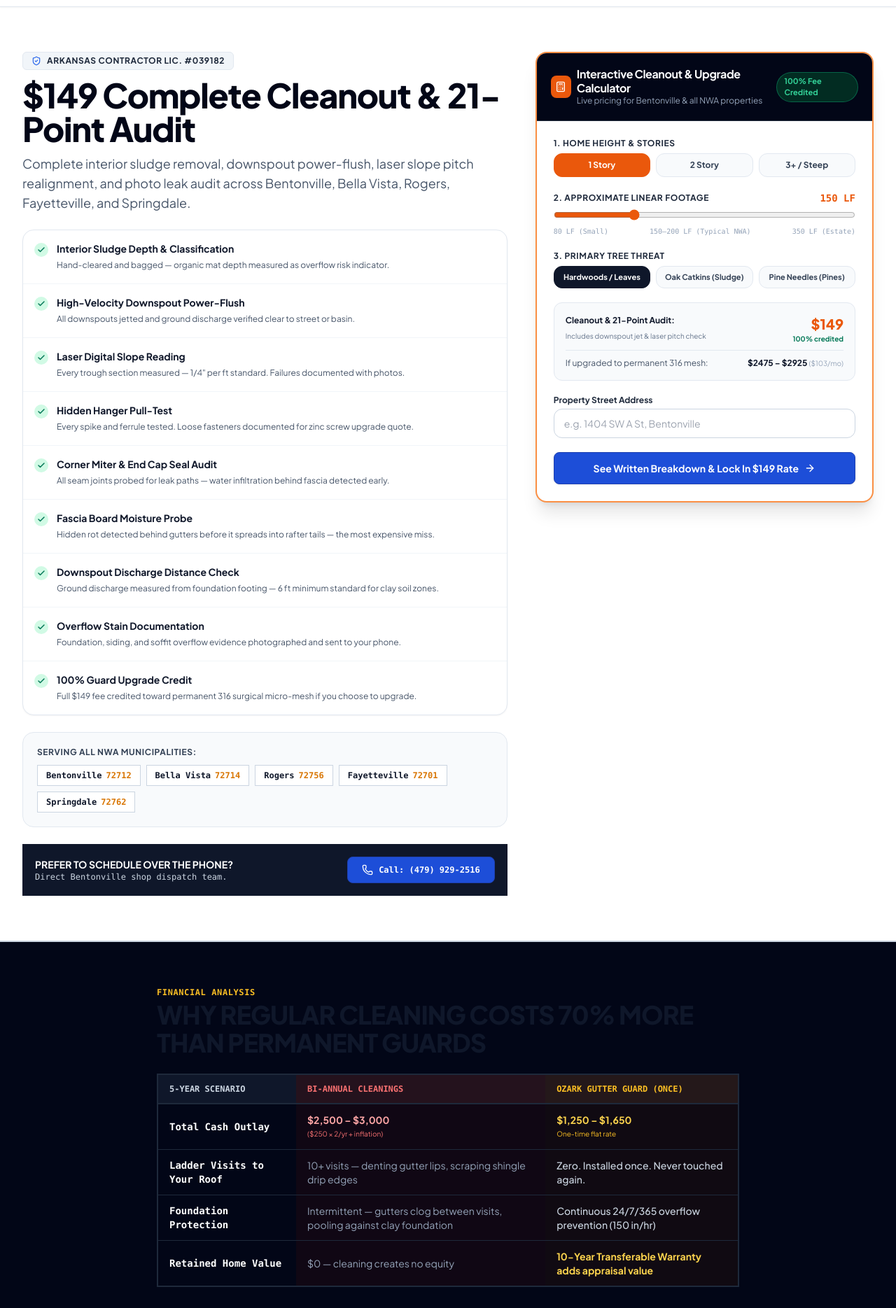
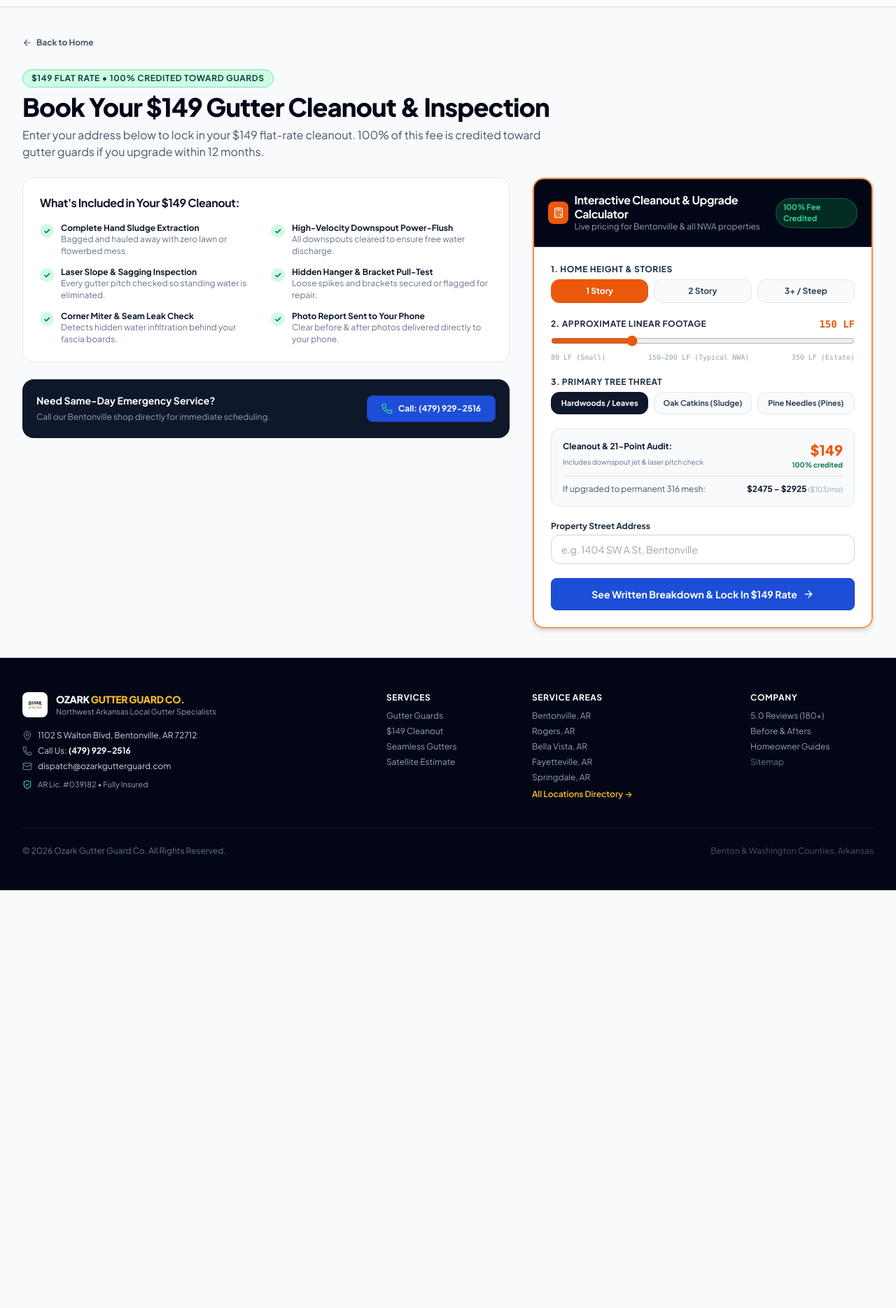
Before and after one commit to deimaxax/ozarkgutterguard, a Next.js app: page /gutter-cleaning in a window 1280 px wide. Shown: the part 100-1969 px from the top of the page at 70% size. After the commit the page ends 1372 px from the top, so only its background shows below. Built offline with nearby package versions, Linux system fonts and the light colour scheme.

Commit message:
refactor(cleaning): put booking form first at the very top of /gutter-cleaning with zero scroll friction

```diff
--- a/src/app/gutter-cleaning/page.tsx
+++ b/src/app/gutter-cleaning/page.tsx
@@ -2,258 +2,111 @@
 
 import React from 'react';
 import Link from 'next/link';
-import { Phone, ArrowRight, Check, ShieldCheck, Wrench, Droplet, Ruler, CheckCircle2 } from 'lucide-react';
+import { Phone, Check, ShieldCheck, ArrowLeft, CheckCircle2 } from 'lucide-react';
 import TopBar from '@/components/TopBar';
 import Header from '@/components/Header';
 import Footer from '@/components/Footer';
-import StickyMobileBar from '@/components/StickyMobileBar';
-import SatelliteEstimator from '@/components/SatelliteEstimator';
 import GutterCleaningCalculator from '@/components/GutterCleaningCalculator';
 
 export default function GutterCleaningPage() {
   const phoneHref = "tel:+14799292516";
   const phoneDisplay = "(479) 929-2516";
 
-  // Service-Specific JSON-LD Schema (LocalBusiness + Service + hasOfferCatalog + areaServed)
-  const serviceSchema = {
-    '@context': 'https://schema.org',
-    '@type': 'Service',
-    serviceType: 'Gutter Cleaning & 21-Point Roof-to-Foundation Diagnostic Audit',
-    provider: {
-      '@type': 'LocalBusiness',
-      name: 'Ozark Gutter Guard Co.',
-      telephone: '+1-479-929-2516',
-      url: 'https://ozarkgutterguard.com',
-      image: 'https://ozarkgutterguard.com/images/contractor_truck.jpg',
-      priceRange: '$149 - $250',
-      address: {
-        '@type': 'PostalAddress',
-        addressLocality: 'Bentonville',
-        addressRegion: 'AR',
-        postalCode: '72712',
-        addressCountry: 'US',
-      },
-      geo: {
-        '@type': 'GeoCoordinates',
-        latitude: 36.3729,
-        longitude: -94.2088,
-      },
-      areaServed: [
-        { '@type': 'City', name: 'Bentonville', sameAs: 'https://en.wikipedia.org/wiki/Bentonville,_Arkansas' },
-        { '@type': 'City', name: 'Rogers', sameAs: 'https://en.wikipedia.org/wiki/Rogers,_Arkansas' },
-        { '@type': 'Bella Vista', sameAs: 'https://en.wikipedia.org/wiki/Bella_Vista,_Arkansas' },
-        { '@type': 'City', name: 'Fayetteville', sameAs: 'https://en.wikipedia.org/wiki/Fayetteville,_Arkansas' },
-        { '@type': 'City', name: 'Springdale', sameAs: 'https://en.wikipedia.org/wiki/Springdale,_Arkansas' },
-        { '@type': 'City', name: 'Centerton', sameAs: 'https://en.wikipedia.org/wiki/Centerton,_Arkansas' },
-      ],
-    },
-    hasOfferCatalog: {
-      '@type': 'OfferCatalog',
-      name: 'Gutter Cleaning & Inspection Services',
-      itemListElement: [
-        {
-          '@type': 'Offer',
-          itemOffered: {
-            '@type': 'Service',
-            name: '$149 Diagnostic Cleanout & 21-Point Audit',
-            description: 'Hand-clearing sludge, high-pressure downspout power jetting, laser slope leveling, and fascia rot inspection across Northwest Arkansas.',
-          },
-          price: '149.00',
-          priceCurrency: 'USD',
-        },
-      ],
-    },
-  };
-
   const auditPoints = [
-    { title: "Interior Sludge Depth & Classification", desc: "Hand-cleared and bagged — organic mat depth measured as overflow risk indicator." },
-    { title: "High-Velocity Downspout Power-Flush", desc: "All downspouts jetted and ground discharge verified clear to street or basin." },
-    { title: "Laser Digital Slope Reading", desc: "Every trough section measured — 1/4\" per ft standard. Failures documented with photos." },
-    { title: "Hidden Hanger Pull-Test", desc: "Every spike and ferrule tested. Loose fasteners documented for zinc screw upgrade quote." },
-    { title: "Corner Miter & End Cap Seal Audit", desc: "All seam joints probed for leak paths — water infiltration behind fascia detected early." },
-    { title: "Fascia Board Moisture Probe", desc: "Hidden rot detected behind gutters before it spreads into rafter tails — the most expensive miss." },
-    { title: "Downspout Discharge Distance Check", desc: "Ground discharge measured from foundation footing — 6 ft minimum standard for clay soil zones." },
-    { title: "Overflow Stain Documentation", desc: "Foundation, siding, and soffit overflow evidence photographed and sent to your phone." },
-    { title: "100% Guard Upgrade Credit", desc: "Full $149 fee credited toward permanent 316 surgical micro-mesh if you choose to upgrade." },
-  ];
-
-  const cityLinks = [
-    { city: 'Bentonville', slug: 'gutter-cleaning-bentonville-ar', zip: '72712' },
-    { city: 'Bella Vista', slug: 'gutter-cleaning-bella-vista-ar', zip: '72714' },
-    { city: 'Rogers', slug: 'gutter-cleaning-rogers-ar', zip: '72756' },
-    { city: 'Fayetteville', slug: 'gutter-cleaning-fayetteville-ar', zip: '72701' },
-    { city: 'Springdale', slug: 'gutter-cleaning-springdale-ar', zip: '72762' },
+    { title: "Complete Hand Sludge Extraction", desc: "Bagged and hauled away with zero lawn or flowerbed mess." },
+    { title: "High-Velocity Downspout Power-Flush", desc: "All downspouts cleared to ensure free water discharge." },
+    { title: "Laser Slope & Sagging Inspection", desc: "Every gutter pitch checked so standing water is eliminated." },
+    { title: "Hidden Hanger & Bracket Pull-Test", desc: "Loose spikes and brackets secured or flagged for repair." },
+    { title: "Corner Miter & Seam Leak Check", desc: "Detects hidden water infiltration behind your fascia boards." },
+    { title: "Photo Report Sent to Your Phone", desc: "Clear before & after photos delivered directly to your phone." },
   ];
 
   return (
     <div className="min-h-screen flex flex-col bg-white text-slate-900 font-sans">
-      {/* Service Schema JSON-LD */}
-      <script
-        type="application/ld+json"
-        dangerouslySetInnerHTML={{ __html: JSON.stringify(serviceSchema) }}
-      />
-
       <TopBar />
       <Header />
 
-      <main className="flex-1">
+      <main className="flex-1 py-6 sm:py-10 bg-slate-50 border-b border-slate-200">
+        <div className="max-w-7xl mx-auto px-4 sm:px-6 lg:px-8 space-y-6">
 
-        {/* Clean Hero & Booking Section */}
-        <section className="bg-white py-10 sm:py-16 border-b-2 border-slate-300">
-          <div className="max-w-7xl mx-auto px-4 sm:px-6 lg:px-8">
+          {/* Back link */}
+          <Link
+            href="/"
+            className="inline-flex items-center gap-1.5 text-xs font-bold text-slate-600 hover:text-blue-600 transition"
+          >
+            <ArrowLeft className="w-3.5 h-3.5" />
+            <span>Back to Home</span>
+          </Link>
 
-            <div className="grid grid-cols-1 lg:grid-cols-12 gap-10 items-start">
-
-              {/* Left Column: Scope & Facts */}
-              <div className="lg:col-span-7 space-y-6">
-
-                <div className="space-y-3">
-                  <div className="inline-flex items-center gap-2 px-3 py-1 rounded-md bg-slate-100 border border-slate-200 text-slate-800 text-xs font-bold uppercase tracking-wider">
-                    <ShieldCheck className="w-3.5 h-3.5 text-blue-600" />
-                    <span>Arkansas Contractor Lic. #039182</span>
+          {/* Quick Header */}
+          <div className="space-y-2 max-w-3xl">
+            <div className="inline-flex items-center gap-2 px-3 py-1 rounded-full bg-emerald-100 border border-emerald-300 text-emerald-900 text-xs font-bold uppercase tracking-wider">
+              <span>$149 Flat Rate • 100% Credited Toward Guards</span>
             </div>
-
-                  <h1 className="text-3xl sm:text-5xl font-black text-slate-950 tracking-tight leading-[1.12]">
-                    $149 Complete Cleanout &amp; 21-Point Audit
+            <h1 className="text-2xl sm:text-4xl font-black text-slate-950 tracking-tight">
+              Book Your $149 Gutter Cleanout &amp; Inspection
             </h1>
-
-                  <p className="text-base sm:text-lg text-slate-600 font-normal leading-relaxed">
-                    Complete interior sludge removal, downspout power-flush, laser slope pitch realignment, and photo leak audit across Bentonville, Bella Vista, Rogers, Fayetteville, and Springdale.
+            <p className="text-sm sm:text-base text-slate-600 font-normal">
+              Enter your address below to lock in your $149 flat-rate cleanout. 100% of this fee is credited toward gutter guards if you upgrade within 12 months.
             </p>
           </div>
 
-                {/* 21-Point Audit scope with clean styling */}
-                <div className="border border-slate-200 rounded-2xl bg-white divide-y divide-slate-100 overflow-hidden shadow-sm">
+          {/* 2-Column Grid: Form First on Mobile */}
+          <div className="grid grid-cols-1 lg:grid-cols-12 gap-8 items-start">
+
+            {/* Form Column: Shown FIRST on mobile and on the right on desktop */}
+            <div id="book" className="lg:col-span-5 lg:order-2">
+              <div className="bg-white rounded-2xl border border-slate-200 shadow-md overflow-hidden">
+                <GutterCleaningCalculator initialCity="Bentonville" />
+              </div>
+            </div>
+
+            {/* Scope & Audit Details Column */}
+            <div className="lg:col-span-7 lg:order-1 space-y-6">
+
+              {/* 6 Audit Points Card */}
+              <div className="bg-white rounded-2xl border border-slate-200 p-6 shadow-xs space-y-4">
+                <h3 className="font-bold text-base text-slate-900">
+                  What&apos;s Included in Your $149 Cleanout:
+                </h3>
+                <div className="grid grid-cols-1 sm:grid-cols-2 gap-3.5 text-xs">
                   {auditPoints.map((item, idx) => (
-                    <div key={idx} className="p-3.5 sm:p-4 flex items-start gap-3">
-                      <div className="w-5 h-5 rounded-full bg-emerald-100 text-emerald-700 flex items-center justify-center shrink-0 mt-0.5">
-                        <Check className="w-3 h-3 stroke-[3]" />
+                    <div key={idx} className="flex items-start gap-2.5">
+                      <div className="w-5 h-5 rounded-full bg-emerald-100 text-emerald-700 flex items-center justify-center shrink-0 mt-0.5 font-bold">
+                        ✓
                       </div>
                       <div>
-                        <strong className="text-slate-900 text-sm block font-bold">{item.title}</strong>
-                        <span className="text-slate-600 text-xs">{item.desc}</span>
+                        <strong className="text-slate-900 block font-bold">{item.title}</strong>
+                        <span className="text-slate-500 leading-snug">{item.desc}</span>
                       </div>
                     </div>
                   ))}
                 </div>
-
-                {/* City-specific cleaning page links */}
-                <div className="border border-slate-200 rounded-2xl bg-slate-50 p-5 space-y-2.5">
-                  <div className="text-xs font-bold uppercase tracking-wider text-slate-700">Serving All NWA Municipalities:</div>
-                  <div className="flex flex-wrap gap-2">
-                    {cityLinks.map((c) => (
-                      <Link key={c.slug} href={`/${c.slug}`} className="inline-flex items-center gap-1.5 px-3 py-1.5 bg-white border border-slate-300 text-xs font-mono font-bold text-slate-900 hover:border-slate-900 transition-colors">
-                        {c.city} <span className="text-amber-600 font-mono">{c.zip}</span>
-                      </Link>
-                    ))}
-                  </div>
               </div>
 
-                {/* Direct Call Strip */}
-                <div className="p-4 bg-slate-900 text-white flex flex-col sm:flex-row items-center justify-between gap-3 text-xs border-2 border-slate-900 font-mono">
+              {/* Direct Dispatch Phone Box */}
+              <div className="bg-slate-900 text-white rounded-2xl p-5 flex flex-col sm:flex-row items-center justify-between gap-4 shadow-xs">
                 <div>
-                    <span className="font-bold text-white block text-sm font-heading uppercase">Prefer to schedule over the phone?</span>
-                    <span className="text-slate-300 text-xs">Direct Bentonville shop dispatch team.</span>
+                  <strong className="block font-bold text-sm">Need Same-Day Emergency Service?</strong>
+                  <span className="text-xs text-slate-400">Call our Bentonville shop directly for immediate scheduling.</span>
                 </div>
                 <a
                   href={phoneHref}
-                    className="btn-contractor-amber px-5 py-2.5 text-xs font-black shrink-0 flex items-center gap-2"
+                  className="btn-contractor-primary px-5 py-2.5 text-xs font-bold flex items-center gap-2 shrink-0 shadow-xs"
                 >
-                    <Phone className="w-4 h-4" />
+                  <Phone className="w-4 h-4 text-emerald-400" />
                   <span>Call: {phoneDisplay}</span>
                 </a>
               </div>
 
             </div>
 
-              {/* Right Column: Interactive Schedule / Quote Form */}
-              <div className="lg:col-span-5">
-                <GutterCleaningCalculator initialCity="Bentonville" />
           </div>
 
         </div>
-
-          </div>
-        </section>
-
-        {/* Risk inversion: cleaning cost math → guards ROI */}
-        <section className="py-12 sm:py-16 bg-slate-950 text-white border-b-2 border-slate-900">
-          <div className="max-w-4xl mx-auto px-4 sm:px-6 lg:px-8 space-y-6">
-            <div className="space-y-1">
-              <span className="text-xs font-mono font-bold uppercase tracking-wider text-amber-400 block">Financial Analysis</span>
-              <h2 className="text-2xl sm:text-4xl font-black tracking-tight uppercase font-heading">
-                Why Regular Cleaning Costs 70% More Than Permanent Guards
-              </h2>
-            </div>
-            <div className="overflow-x-auto border-2 border-slate-800">
-              <table className="w-full text-left border-collapse text-xs sm:text-sm font-sans">
-                <thead>
-                  <tr className="border-b-2 border-slate-800 bg-slate-900 text-white font-mono uppercase text-xs">
-                    <th className="py-3 px-4 font-bold text-slate-300">5-Year Scenario</th>
-                    <th className="py-3 px-4 font-bold text-red-400 bg-red-950/40">Bi-Annual Cleanings</th>
-                    <th className="py-3 px-4 font-bold text-amber-400 bg-amber-950/40">Ozark Gutter Guard (Once)</th>
-                  </tr>
-                </thead>
-                <tbody className="divide-y divide-slate-800 text-slate-300">
-                  <tr>
-                    <td className="py-3 px-4 text-white font-mono font-bold">Total Cash Outlay</td>
-                    <td className="py-3 px-4 text-red-300 font-bold bg-red-950/20">$2,500 – $3,000 <span className="text-red-400 text-[10px] block font-normal">($250 × 2/yr + inflation)</span></td>
-                    <td className="py-3 px-4 text-amber-300 font-bold bg-amber-950/20">$1,250 – $1,650 <span className="text-amber-400 text-[10px] block font-normal">One-time flat rate</span></td>
-                  </tr>
-                  <tr>
-                    <td className="py-3 px-4 text-white font-mono font-bold">Ladder Visits to Your Roof</td>
-                    <td className="py-3 px-4 text-slate-400 bg-red-950/20">10+ visits — denting gutter lips, scraping shingle drip edges</td>
-                    <td className="py-3 px-4 text-slate-300 bg-amber-950/20 font-medium">Zero. Installed once. Never touched again.</td>
-                  </tr>
-                  <tr>
-                    <td className="py-3 px-4 text-white font-mono font-bold">Foundation Protection</td>
-                    <td className="py-3 px-4 text-slate-400 bg-red-950/20">Intermittent — gutters clog between visits, pooling against clay foundation</td>
-                    <td className="py-3 px-4 text-slate-300 bg-amber-950/20 font-medium">Continuous 24/7/365 overflow prevention (150 in/hr)</td>
-                  </tr>
-                  <tr>
-                    <td className="py-3 px-4 text-white font-mono font-bold">Retained Home Value</td>
-                    <td className="py-3 px-4 text-slate-400 bg-red-950/20">$0 — cleaning creates no equity</td>
-                    <td className="py-3 px-4 text-amber-300 font-bold bg-amber-950/20">10-Year Transferable Warranty adds appraisal value</td>
-                  </tr>
-                </tbody>
-              </table>
-            </div>
-            <div className="pt-2">
-              <Link href="/quote" className="btn-contractor-amber px-7 py-3.5 text-xs sm:text-sm font-black inline-flex items-center gap-2">
-                <span>Get Your Permanent Guard Price in 15 Minutes</span>
-                <ArrowRight className="w-4 h-4" />
-              </Link>
-            </div>
-          </div>
-        </section>
-
-        {/* Upgrade Credit Banner */}
-        <section className="py-12 bg-amber-50 border-b-2 border-amber-300">
-          <div className="max-w-4xl mx-auto px-4 sm:px-6 lg:px-8 text-center space-y-3">
-            <span className="text-xs font-mono font-bold text-amber-800 uppercase tracking-wider block">
-              100% Investment Guarantee
-            </span>
-            <h2 className="text-2xl sm:text-3xl font-black text-slate-950 font-heading uppercase">
-              100% of Your $149 Diagnostic Cleanout Is Credited Toward Permanent Guards
-            </h2>
-            <p className="text-sm text-slate-700 max-w-2xl mx-auto leading-relaxed">
-              If you decide to install our 316 surgical stainless micro-mesh within 12 months, the entire $149 fee is deducted directly from your invoice.
-            </p>
-            <div className="pt-2">
-              <Link
-                href="/quote"
-                className="btn-contractor-amber px-6 py-3.5 text-xs sm:text-sm font-black inline-flex items-center gap-2"
-              >
-                <span>Calculate Permanent Guard Pricing →</span>
-              </Link>
-            </div>
-          </div>
-        </section>
-
       </main>
 
       <Footer />
-      <StickyMobileBar />
     </div>
   );
 }
```
Lines whose indentation alone changed are shown as unchanged.
